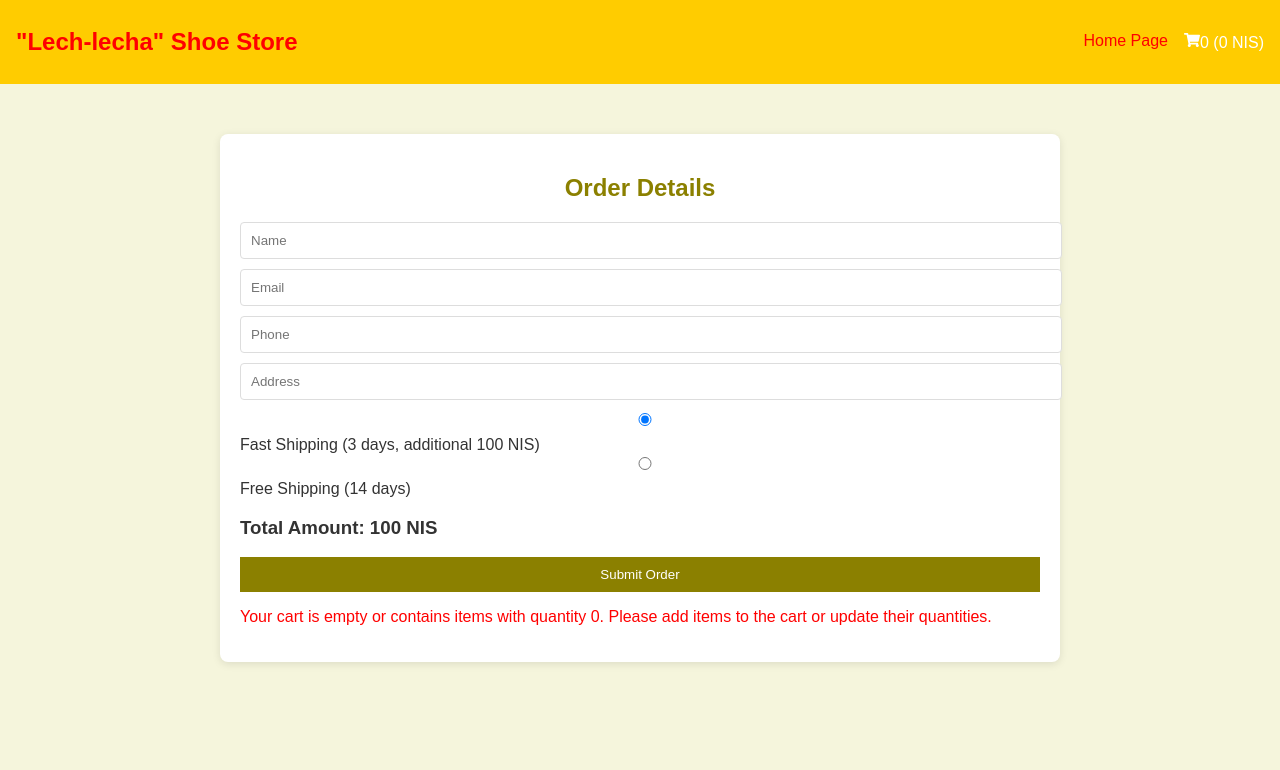
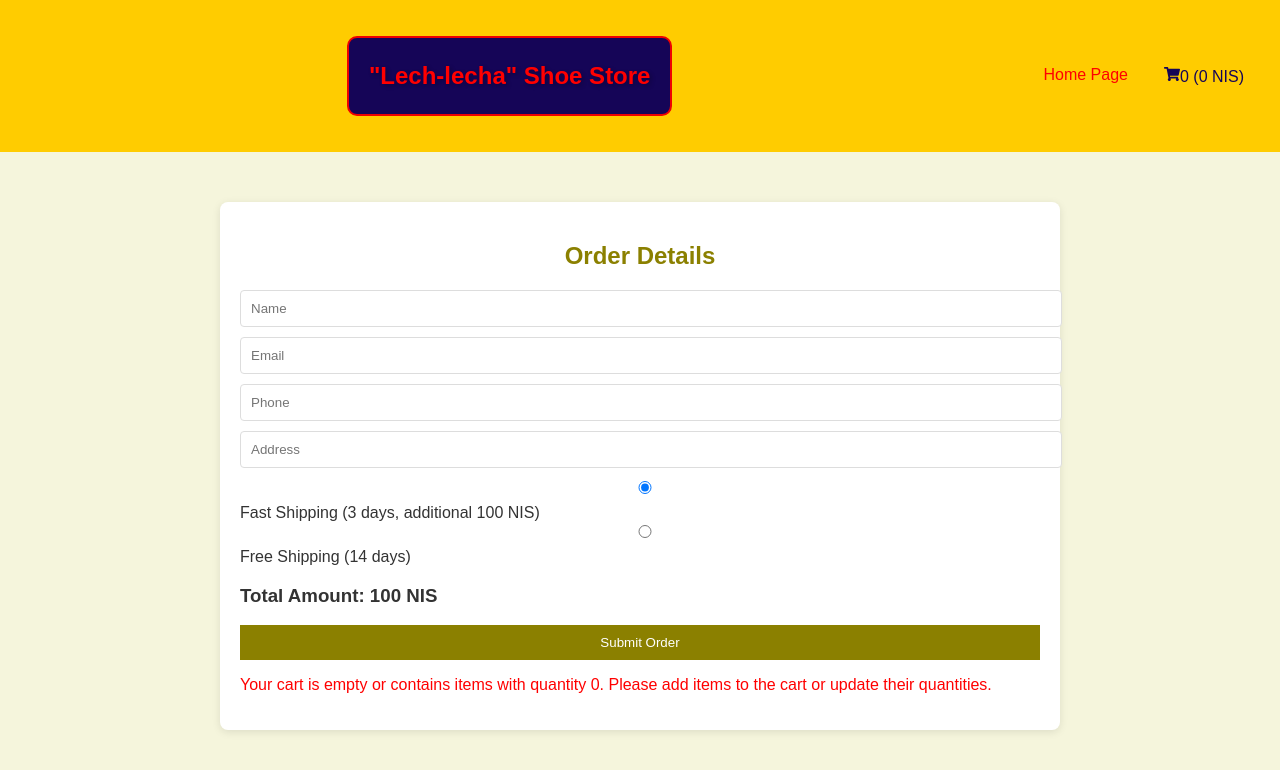
Before and after one commit to NIROhazan/Web-develope-2024, a React (Create React App) app in the folder Client/: page /order in a window 1280 px wide. Shown: the top 770 px of the page. Built offline with nearby package versions, Linux system fonts and the light colour scheme.

Commit message:
Update NavBar.css

```diff
--- a/Client/src/components/NavBar.css
+++ b/Client/src/components/NavBar.css
@@ -2,20 +2,40 @@
 .nav-bar {
   display: flex;
   justify-content: space-between;
-  align-items: center;
-  background-color: #333;
+  align-items:center;
+  background-color: #decf07;
   color: #fff;
   padding: 10px 20px;
+  list-style: none;
 }
 
 .nav-bar a {
-  color: #fff;
+  color: #e1d603eb;
   text-decoration: none;
   margin: 0 10px;
+  align-items:center;
 }
 
 .nav-bar a:hover {
   text-decoration: underline;
+}.cart-icon{
+  color:  #150557;;
+  text-decoration:solid;
+  margin: 0 20px;
+
+
+}.logo{
+  font-size: 2em;
+  color: #e1d603eb;
+  text-align: center;
+  text-shadow: 2px 2px 4px rgba(0, 0, 0, 0.3);
+  line-height: 1.5;
+  border: 2px solid #ef0101;
+  padding: 20px;
+  background-color: #150557;
+  border-radius: 10px;
+  margin: 20px auto;
+  max-width: 600px;
 }
 
 @media (max-width: 768px) {
@@ -24,3 +44,26 @@
     align-items: flex-start;
   }
 }
+
+
+body {
+  font-family: 'Amatic SC', cursive;
+  background-color: #f0f0f0;
+  margin: 0;
+  padding: 20px;
+}
+
+.special-container {
+  font-size: 2em;
+  color: #e1d603eb;
+  text-align: center;
+  text-shadow: 2px 2px 4px rgba(0, 0, 0, 0.3);
+  line-height: 1.5;
+  border: 2px solid #ef0101;
+  padding: 20px;
+  background-color: #150557;
+  border-radius: 10px;
+  margin: 20px 10px;
+  max-width: 600px;
+  display: flex;
+}
```
